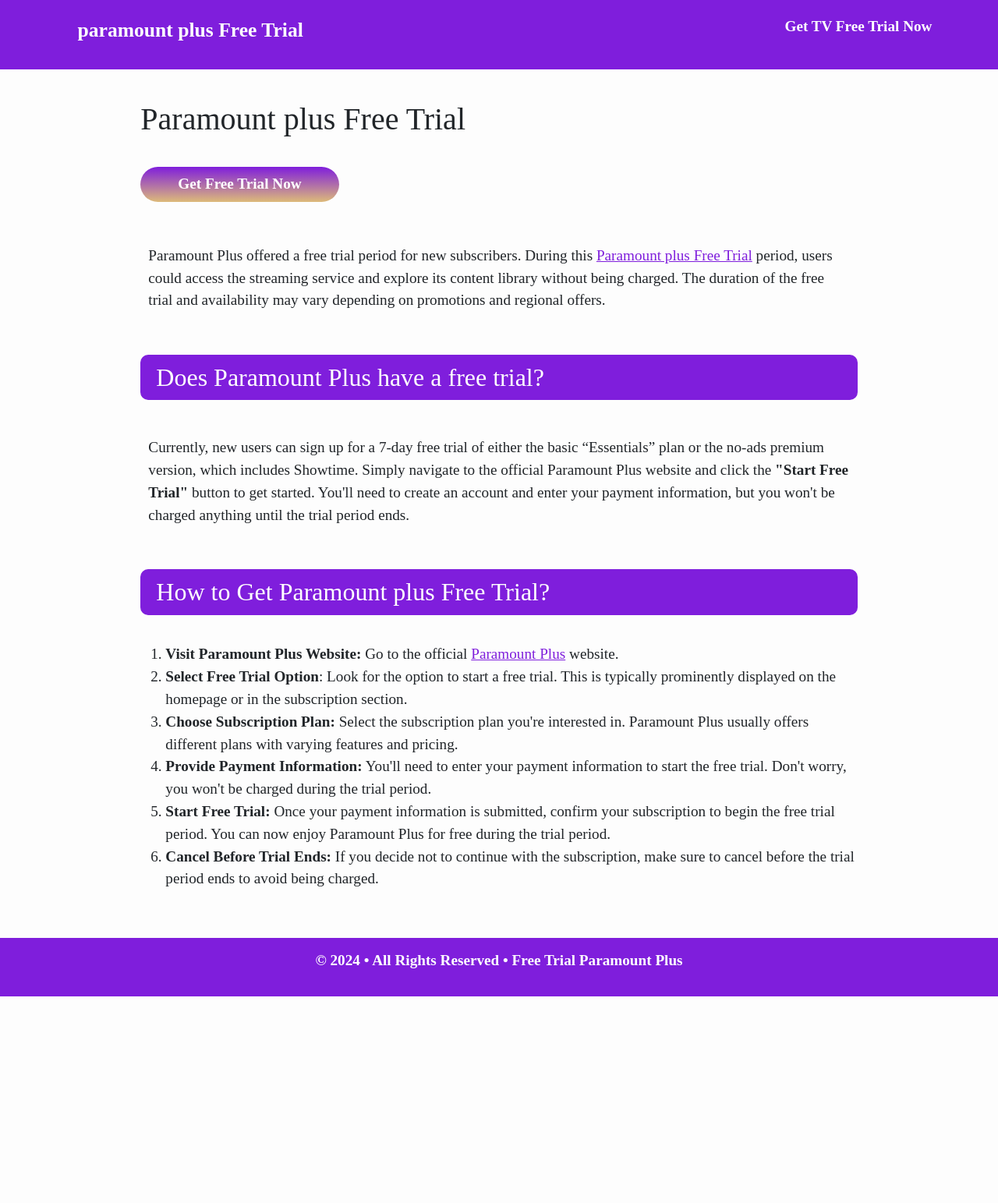
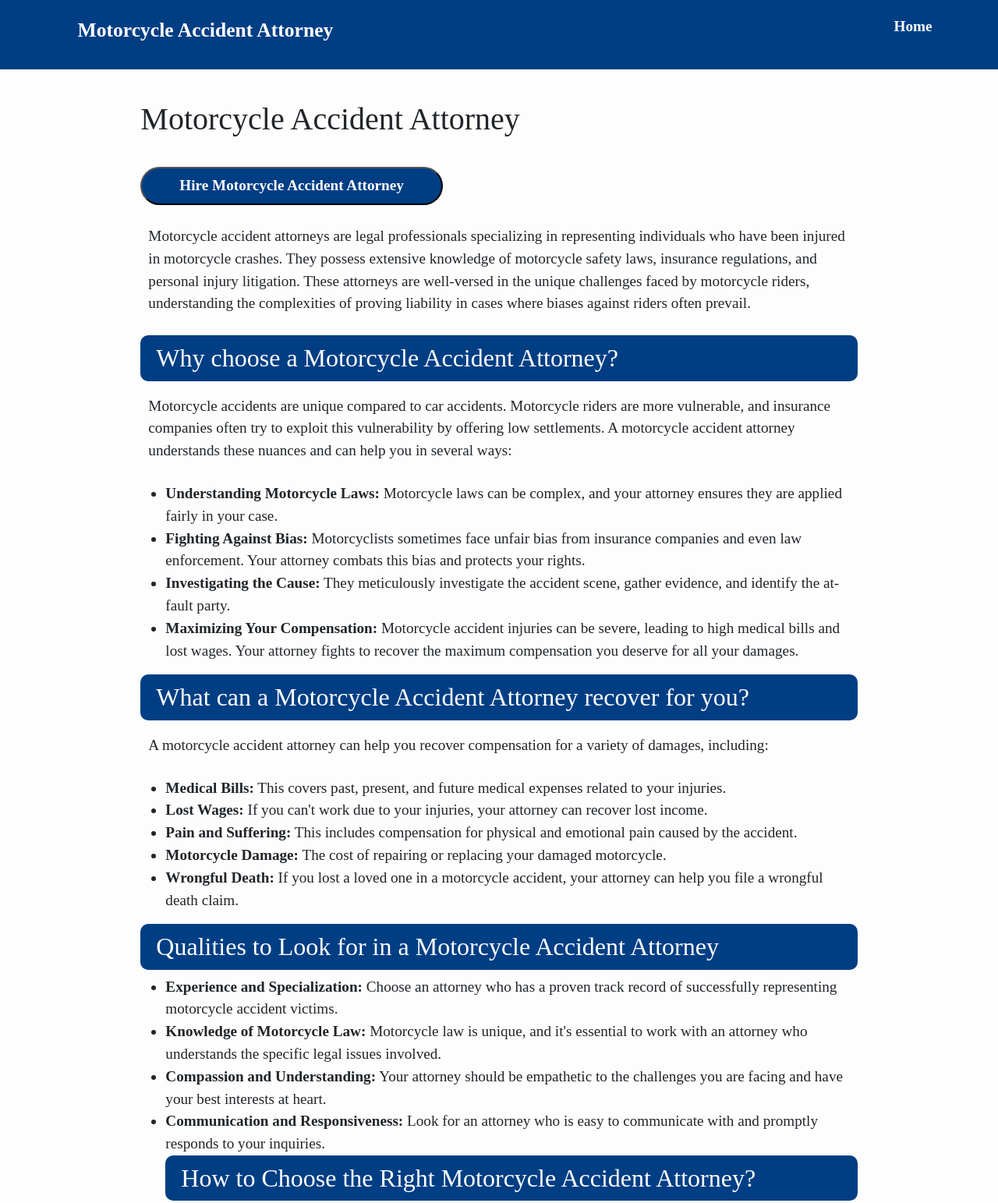
Before and after one commit to motorcycle-accident-attorney/motorcycle-accident-attorney.github.io, a plain HTML site: page index.html in a window 1280 px wide. Shown: the top 1543 px of the page at 78% size. Before the commit the page ends 1278 px from the top, so only its background shows below. Drawn offline with nearby package versions, Linux system fonts and the light colour scheme.

Commit message:
Update index.html

```diff
--- a/index.html
+++ b/index.html
@@ -4,20 +4,18 @@
     <meta charset="UTF-8">
     <meta http-equiv="X-UA-Compatible" content="IE=edge">
     <meta name="viewport" content="width=device-width, initial-scale=1.0">
-    <meta name='url' content='https://freetrialparamountplus.github.io/'>
-    <meta name='keywords' content='paramount plus free trial, paramount plus, hbomax tvsignin. hbomax, hbomax/tvsignin enter code'>
-    <meta name='description' content='To get paramount plus Free Trial, visit the paramount plus website, sign up for a new account, and select the free trial option during registration to enjoy access to their premium content for a limited time at no cost.'>
+    <meta name='url' content='https://motorcycle-accident-attorney.github.io/'>
+    <meta name='keywords' content='Motorcycle Accident Attorney, Motorcycle Accident Lawyer'>
+    <meta name='description' content='Motorcycle accident attorneys are your legal champions after a crash, fighting for maximum compensation for your injuries.'>
     <meta name='robots' content='index,follow'>
-    <meta property="og:title" content="How to Get Paramount Plus for Free?"/>
-    <meta property="og:description" content="To get paramount plus Free Trial, visit the paramount plus website, sign up for a new account, and select the free trial option during registration to enjoy access to their premium content for a limited time at no cost." />
-    <meta property="og:url" content="https://freetrialparamountplus.github.io/">
-    <meta name="msvalidate.01" content="564C3D172AB3A954AEFCE6AD0E7E2976" />
-    <meta name="google-site-verification" content="g7Fb-i90_ZHsyUteLkMEm1f4y6yq6cOsfw8EFtm5-rs" /><meta property="og:site_name" content="Paramount plus Free Trial"/>
-    <title>How to Get Paramount Plus for Free?</title>
+    <meta property="og:title" content="Motorcycle Accident Attorney: Why Should You Need One?"/>
+    <meta property="og:description" content="Motorcycle accident attorneys are your legal champions after a crash, fighting for maximum compensation for your injuries." />
+    <meta property="og:url" content="https://motorcycle-accident-attorney.github.io/">
+    <title>Motorcycle Accident Attorney: Why Should You Need One?</title>
     <link href="https://cdn.jsdelivr.net/npm/bootstrap@5.0.2/dist/css/bootstrap.min.css" rel="stylesheet" integrity="sha384-EVSTQN3/azprG1Anm3QDgpJLIm9Nao0Yz1ztcQTwFspd3yD65VohhpuuCOmLASjC" crossorigin="anonymous">
-    <link rel="icon" type="image/x-icon" href="images.png">
-   <link rel="icon" href="https://freetrialparamountplus.github.io/images.png"/>
-    <script async src="https://www.googletagmanager.com/gtag/js?id=G-GB8ZFKEM61"></script>
+    <link rel="icon" type="image/x-icon" href="">
+   <link rel="icon" href=""/>
+
 <script>
   window.dataLayer = window.dataLayer || [];
   function gtag(){dataLayer.push(arguments);}
@@ -43,7 +41,7 @@
             color: #1C011A;
         }
         .head{
-            background: #7F1EDC;
+            background: #003e84;
             color: #FFF;
             padding: 5px;
             padding-top: 10px;
@@ -60,8 +58,9 @@
             justify-content: space-between;
         }
         button{
-            border: none;
-            background: linear-gradient(to bottom, #7F1EDC 0%, #DDBA79 100%);
+            border: 1 px solid #000;
+            border-radius: 5px;
+            background: #003e84;
             color: #FFF;
             padding: 0.5rem 3rem;
             border-radius: 50px;
@@ -73,7 +72,7 @@
             padding: 10px 20px;
             color: #fff;
             border-radius: 10px;
-            background: #7F1EDC;
+            background: #003e84;
         }
         p{
             padding: 10px;
@@ -85,9 +84,9 @@
             color: #1C011A;
         }
         footer{
-            background-color: #7F1EDC;
+            background-color: #003e84;
             padding: 5px;
-            color: #FFFFFF;
+            color: #fff;
         }
         @media screen and (max-width: 800px) {
             .menu{
@@ -101,10 +100,10 @@
     <div class="head">
         <div class="container align-self-center">
             <div>
-                <p class="title"><a href="https://freetrialparamountplus.github.io/"><strong>paramount plus Free Trial</strong></p>
+                <p class="title"><a href="https://motorcycle-accident-attorney.github.io/"><strong>Motorcycle Accident Attorney</strong></p>
             </div>
             <div class="menu">
-                <p><strong><a href="https://paramountplusfreetrial.github.io/">Get TV Free Trial Now</a></strong></p>
+                <p><strong><a href="https://motorcycle-accident-attorney.github.io/">Home</a></strong></p>
             </div>
         </div>
     </div>
@@ -113,28 +112,49 @@
         <div class="row">
             <div class="col-md-1"></div>
             <div class="col-md-10 pt-4">
-                <h1>Paramount plus Free Trial</h1>
+                <h1>Motorcycle Accident Attorney</h1>
                 <br>
-<a href="http://actmynow.s3-website-us-west-1.amazonaws.com"><button>Get Free Trial Now</button></a>
+<a href="https://motorcycle-accident-attorney.github.io/"><button>Hire Motorcycle Accident Attorney</button></a>
  <br>
 
-<br>
-<p>Paramount Plus offered a free trial period for new subscribers. During this <a href="https://freetrialparamountplus.github.io/">Paramount plus Free Trial</a> period, users could access the streaming service and explore its content library without being charged. The duration of the free trial and availability may vary depending on promotions and regional offers. </p>
-<br>
-<h2>Does Paramount Plus have a free trial?</h2><br>
-<p>Currently, new users can sign up for a 7-day free trial of either the basic “Essentials” plan or the no-ads premium version, which includes Showtime. Simply navigate to the official Paramount Plus website and click the <b>"Start Free Trial"</b> button to get started. You'll need to create an account and enter your payment information, but you won't be charged anything until the trial period ends.</p>
-<br><h2>How to Get  Paramount plus Free Trial?</h2><br>
-<ol>
-<li><b>Visit Paramount Plus Website:</b> Go to the official <a href="https://freetrialparamountplus.github.io/">Paramount Plus</a> website.</li>
-<li><b>Select Free Trial Option</b>: Look for the option to start a free trial. This is typically prominently displayed on the homepage or in the subscription section.</li>
-<li><b>Choose Subscription Plan:</b> Select the subscription plan you're interested in. Paramount Plus usually offers different plans with varying features and pricing.</li>
-<li><b>Provide Payment Information:</b> You'll need to enter your payment information to start the free trial. Don't worry, you won't be charged during the trial period.</li>
-<li><b>Start Free Trial:</b> Once your payment information is submitted, confirm your subscription to begin the free trial period. You can now enjoy Paramount Plus for free during the trial period.</li>
-<li><b>Cancel Before Trial Ends:</b> If you decide not to continue with the subscription, make sure to cancel before the trial period ends to avoid being charged.</li>
-
-</ol>
-
-
+<p>Motorcycle accident attorneys are legal professionals specializing in representing individuals who have been injured in motorcycle crashes. They possess extensive knowledge of motorcycle safety laws, insurance regulations, and personal injury litigation. These attorneys are well-versed in the unique challenges faced by motorcycle riders, understanding the complexities of proving liability in cases where biases against riders often prevail.</p>
+<h2>Why choose a Motorcycle Accident Attorney?</h2>
+<p>Motorcycle accidents are unique compared to car accidents.  Motorcycle riders are more vulnerable, and insurance companies often try to exploit this vulnerability by offering low settlements.  A motorcycle accident attorney understands these nuances and can help you in several ways:</p>
+<ul>
+<li><b>Understanding Motorcycle Laws:</b> Motorcycle laws can be complex, and your attorney ensures they are applied fairly in your case.</li>
+<li><b>Fighting Against Bias:</b> Motorcyclists sometimes face unfair bias from insurance companies and even law enforcement. Your attorney combats this bias and protects your rights.</li>
+<li><b>Investigating the Cause:</b> They meticulously investigate the accident scene, gather evidence, and identify the at-fault party.</li>
+<li><b>Maximizing Your Compensation:</b> Motorcycle accident injuries can be severe, leading to high medical bills and lost wages. Your attorney fights to recover the maximum compensation you deserve for all your damages.</li>
+</ul>
+<h2> What can a Motorcycle Accident Attorney recover for you?</h2>
+<p>A motorcycle accident attorney can help you recover compensation for a variety of damages, including:</p>
+<ul>
+<li><b>Medical Bills:</b> This covers past, present, and future medical expenses related to your injuries.</li>
+<li><b>Lost Wages:</b> If you can't work due to your injuries, your attorney can recover lost income.</li>
+<li><b>Pain and Suffering:</b> This includes compensation for physical and emotional pain caused by the accident.</li>
+<li><b>Motorcycle Damage:</b> The cost of repairing or replacing your damaged motorcycle.</li>
+<li><b>Wrongful Death:</b> If you lost a loved one in a motorcycle accident, your attorney can help you file a wrongful death claim.</li>
+</ul>
+<h2>Qualities to Look for in a Motorcycle Accident Attorney</h2>
+<ul>
+<li><b>Experience and Specialization:</b> Choose an attorney who has a proven track record of successfully representing motorcycle accident victims.</li>
+<li><b>Knowledge of Motorcycle Law:</b> Motorcycle law is unique, and it's essential to work with an attorney who understands the specific legal issues involved.</li>
+<li><b>Compassion and Understanding:</b> Your attorney should be empathetic to the challenges you are facing and have your best interests at heart.</li>
+<li><b>Communication and Responsiveness:</b> Look for an attorney who is easy to communicate with and promptly responds to your inquiries.</li>
+<h2>How to Choose the Right Motorcycle Accident Attorney?</h2>
+<ul>
+<li><b>Referrals:</b> Start within your network. Ask friends, family, or fellow riders who have been in accidents for recommendations. Their experiences can guide you toward trustworthy attorneys.</li>
+<li><b>Experience:</b> Look for lawyers who specialize in motorcycle accidents. Ask about their experience handling such cases. Specifically inquire about the number of motorcycle cases they’ve handled in the past year.</li>
+<li><b>Track Record:</b> Review their history. Find out how many cases led to settlements and how many were lost. You want someone who consistently achieves reasonable settlement amounts. Also, inquire about their courtroom track record.</li>
+<li><b>Contingency Fees:</b> Ensure they work on a contingency fee basis. This means they only get paid if you win your case.</li>
+</ul>
+<h2>How a Motorcycle Accident Attorney fights for you?</h2>
+<ul>
+<li><b>Investigating the Cause:</b> They'll meticulously investigate the accident scene, gather evidence like witness statements and police reports, and identify the at-fault party.</li>
+<li><b>Building a Strong Case:</b> Your attorney will compile a comprehensive case file, documenting your injuries, medical expenses, lost wages, and any other damages you've incurred.</li>
+<li><b>Negotiating with Insurance Companies:</b> Insurance companies are notorious for offering lowball settlements. Your attorney will negotiate aggressively to secure the maximum compensation you deserve.</li>
+<li><b>Taking Your Case to Court (if necessary):</b> If a fair settlement can't be reached, your attorney is prepared to represent you in court and present a compelling case to the jury.</li>
+</ul>
  <br>
             </div>
             <div class="col-md-1"></div>
@@ -143,7 +163,7 @@
     <!-- footer -->
     <footer>
         <div class="text-center">
-            <strong><p>© 2024 • All Rights Reserved • <a href="https://freetrialparamountplus.github.io/">Free Trial Paramount Plus</a></p></strong>
+            <strong><p>© 2024 • All Rights Reserved • <a href="https://motorcycle-accident-attorney.github.io/">Whatsappweb-web</a></p></strong>
         </div>
     </footer>
 </body>
```
